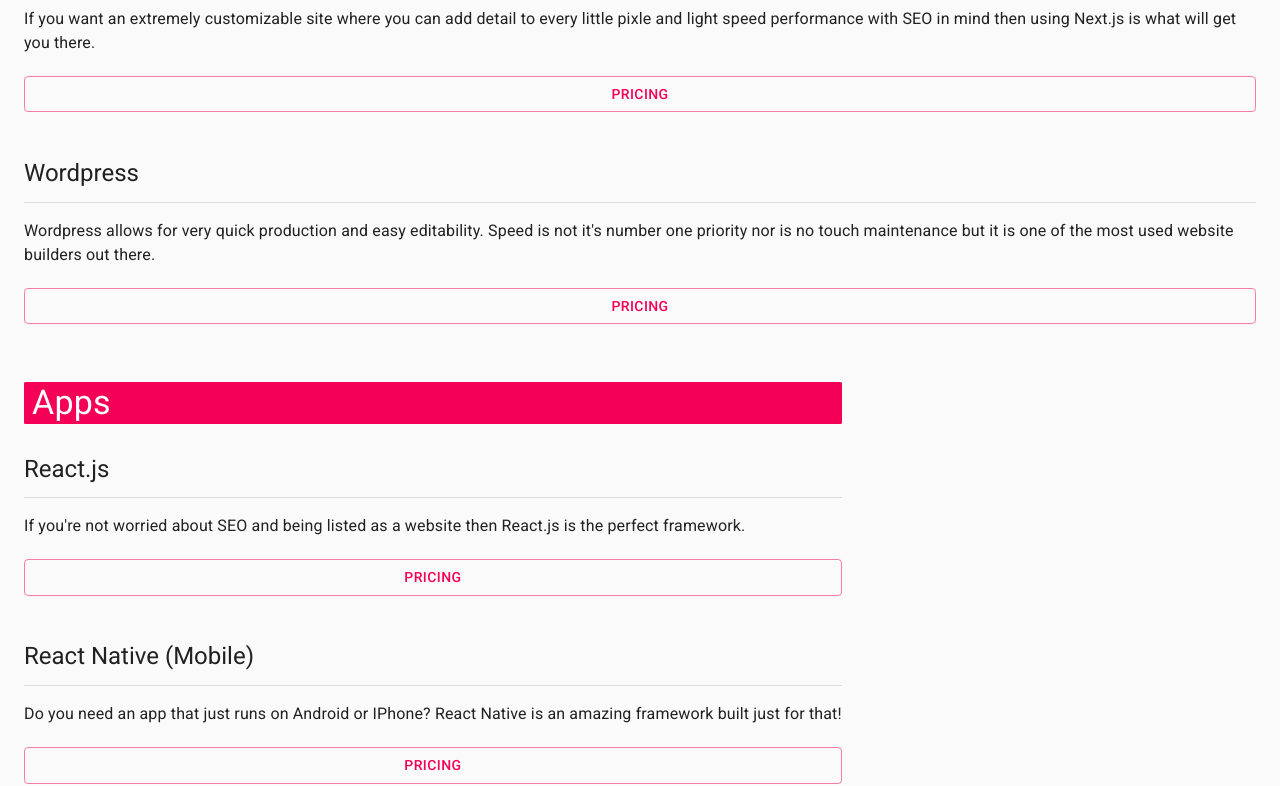
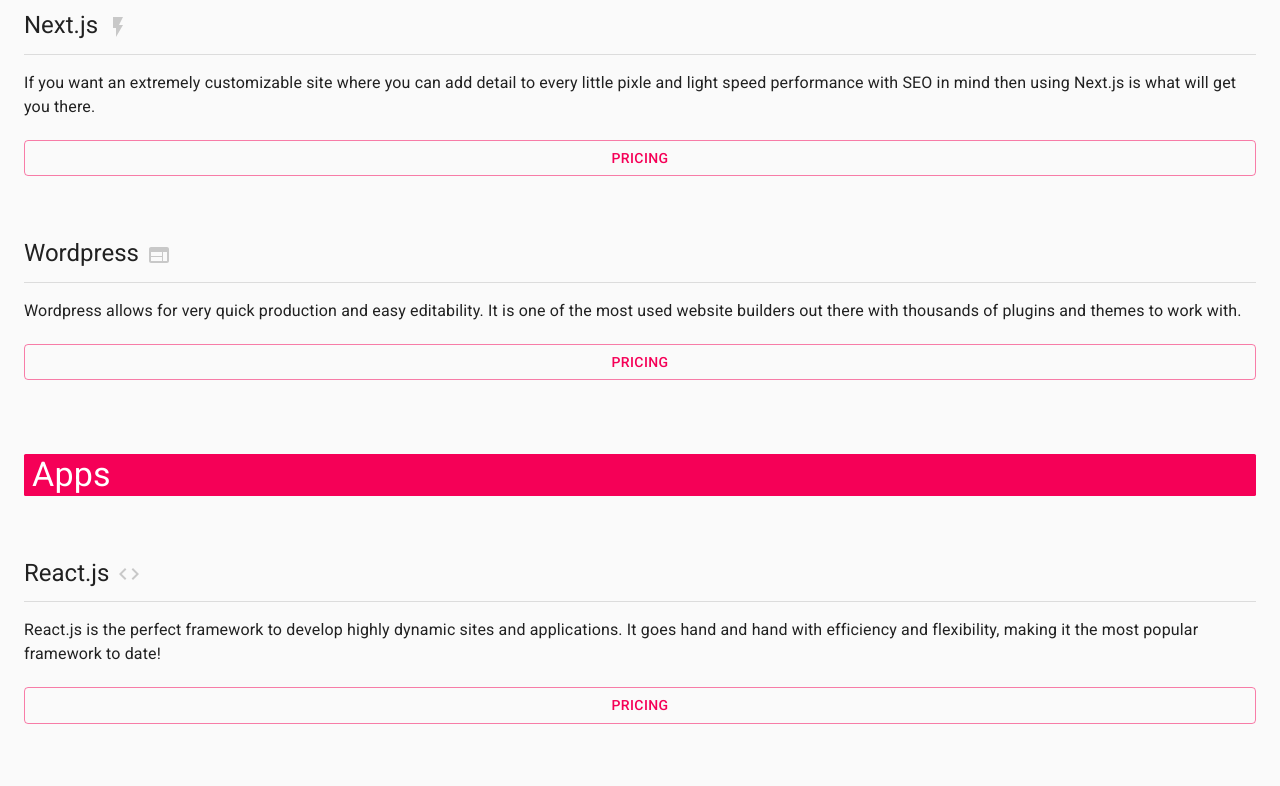
Before and after one commit to benzend/nextjs_my-website, a Next.js app: page / in a window 1280 px wide. Shown: the part 1060-1846 px from the top of the page. Built offline with nearby package versions, Linux system fonts and the light colour scheme.

Commit message:
Edited Wording and Animation Transitions

```diff
--- a/components/home-components/HomeHeader.tsx
+++ b/components/home-components/HomeHeader.tsx
@@ -42,6 +42,7 @@
 
 export default function HomeHeader() {
   const classes = useStyles();
+  const loadTime = 1;
   return (
     <Box className={classes.root}>
       <Container>
@@ -50,6 +51,7 @@
             <motion.div
               initial={{ y: -50, opacity: 0 }}
               animate={{ y: 0, opacity: 1 }}
+              transition={{ delay: 0 + loadTime }}
             >
               <Typography className={classes.title} variant="h1">
                 MadeUnlinked
@@ -58,7 +60,7 @@
             <motion.div
               initial={{ x: -50, opacity: 0 }}
               animate={{ x: 0, opacity: 1 }}
-              transition={{ delay: 0.4 }}
+              transition={{ delay: 0.4 + loadTime }}
             >
               <Typography className={classes.subtitle} variant="h2">
                 Web Development Made Easy
@@ -69,7 +71,7 @@
             <motion.div
               initial={{ opacity: 0 }}
               animate={{ opacity: 1 }}
-              transition={{ delay: 1 }}
+              transition={{ delay: 1 + loadTime }}
             >
               <Typography className={classes.ctaText} variant="body1">
                 Do You Need An App Or Website?
@@ -79,7 +81,7 @@
             <motion.div
               initial={{ y: 50, opacity: 0 }}
               animate={{ y: 0, opacity: 1 }}
-              transition={{ delay: 1.4 }}
+              transition={{ delay: 1.4 + loadTime }}
             >
               <Button fullWidth variant="contained" color="secondary">
                 <Link href="/contact">Click Here</Link>
--- a/components/home-components/HomeNav.tsx
+++ b/components/home-components/HomeNav.tsx
@@ -17,6 +17,7 @@
 import ListItemText from "@material-ui/core/ListItemText";
 import { Home, Work, ContactMail } from "@material-ui/icons";
 import { Button } from "@material-ui/core";
+import { motion } from "framer-motion";
 
 const drawerWidth = 240;
 
@@ -112,6 +113,12 @@
 
   return (
     <div className={root}>
+      <motion.div
+        style={{ width: "100vw" }}
+        initial={{ y: -100 }}
+        animate={{ y: 0 }}
+        transition={{ delay: 0.3, duration: 1 }}
+      >
         <CssBaseline />
         <AppBar
           position="fixed"
@@ -190,6 +197,7 @@
             </button>
           </List>
         </Drawer>
+      </motion.div>
     </div>
   );
 };
--- a/components/home-components/HomeServices.tsx
+++ b/components/home-components/HomeServices.tsx
@@ -5,6 +5,14 @@
   Typography,
   makeStyles,
 } from "@material-ui/core";
+import {
+  Code,
+  DesktopMac,
+  FlashOn,
+  School,
+  StayCurrentPortrait,
+  Web,
+} from "@material-ui/icons";
 import { ServiceContainer } from "./ServiceContainer";
 
 const useStyles = makeStyles((theme) => ({
@@ -22,6 +30,7 @@
     background: theme.palette.secondary.main,
     borderRadius: ".1rem",
     padding: "0 .5rem",
+    marginTop: "2rem",
     color: theme.palette.secondary.contrastText,
   },
 }));
@@ -44,15 +53,23 @@
             <Typography className={secondaryTitle} variant="h4" component="h3">
               Websites
             </Typography>
-            <ServiceContainer title="Next.js" link="/next-pricing">
+            <ServiceContainer
+              title="Next.js"
+              link="/next-pricing"
+              Icon={FlashOn}
+            >
               If you want an extremely customizable site where you can add
               detail to every little pixle and light speed performance with SEO
               in mind then using Next.js is what will get you there.
             </ServiceContainer>
-            <ServiceContainer title="Wordpress" link="/wordpress-pricing">
+            <ServiceContainer
+              title="Wordpress"
+              link="/wordpress-pricing"
+              Icon={Web}
+            >
               Wordpress allows for very quick production and easy editability.
-              Speed is not it's number one priority nor is no touch maintenance
-              but it is one of the most used website builders out there.
+              It is one of the most used website builders out there with
+              thousands of plugins and themes to work with.
             </ServiceContainer>
           </Box>
         </Grid>
@@ -61,16 +78,24 @@
             <Typography className={secondaryTitle} variant="h4" component="h3">
               Apps
             </Typography>
-            <ServiceContainer title="React.js" link="/react-pricing">
-              If you're not worried about SEO and being listed as a website then
-              React.js is the perfect framework.
+            <ServiceContainer
+              title="React.js"
+              link="/react-pricing"
+              Icon={Code}
+            >
+              React.js is the perfect framework to develop highly dynamic sites
+              and applications. It goes hand and hand with efficiency and
+              flexibility, making it the most popular framework to date!
             </ServiceContainer>
             <ServiceContainer
               title="React Native (Mobile)"
               link="/react-native-pricing"
+              Icon={StayCurrentPortrait}
             >
               Do you need an app that just runs on Android or IPhone? React
-              Native is an amazing framework built just for that!
+              Native is an amazing framework built just for that! React Native
+              uses React as its backbone making it very powerful and gives your
+              app the options to do whatever it wants.
             </ServiceContainer>
           </Box>
         </Grid>
@@ -82,10 +107,12 @@
             <ServiceContainer
               title="Web Development"
               link="/mentorship-pricing"
+              Icon={School}
             >
               Since working with HTML, CSS, JavaScript and React is what I do
               for a living, I also offer mentorship services in any of these
-              areas!
+              areas! I provide high quality instructoring making sure that you
+              know exactly what you are doing.
             </ServiceContainer>
           </Box>
         </Grid>
--- a/components/home-components/ServiceContainer.tsx
+++ b/components/home-components/ServiceContainer.tsx
@@ -4,18 +4,21 @@
   Button,
   Divider,
   makeStyles,
+  SvgIconTypeMap,
   Typography,
 } from "@material-ui/core";
+import { OverridableComponent } from "@material-ui/core/OverridableComponent";
 
 interface IServiceContainer {
   title: string;
   children: string;
   link: string;
+  Icon: OverridableComponent<SvgIconTypeMap<{}, "svg">>;
 }
 
 const useStyles = makeStyles({
   root: {
-    padding: "1rem 0",
+    padding: "3rem 0 0 0",
   },
   titleStyle: {
     padding: ".8rem 0",
@@ -23,19 +26,28 @@
   textStyle: {
     padding: "1rem 0 1.3rem",
   },
+  icon: {
+    color: "#0003",
+  },
 });
 
 export const ServiceContainer = ({
   title,
   link,
   children,
+  Icon,
 }: IServiceContainer) => {
-  const { root, titleStyle, textStyle } = useStyles();
+  const { root, titleStyle, textStyle, icon } = useStyles();
   return (
     <Box className={root}>
-      <Typography className={titleStyle} variant="h5" component="h4">
-        {title}
-      </Typography>
+      <Box display="flex" alignItems="center">
+        <Typography className={titleStyle} variant="h5" component="h4">
+          {title}
+        </Typography>
+        <Box justifyItems="center" justifyContent="center" ml={1} mt={1}>
+          <Icon className={icon} />
+        </Box>
+      </Box>
       <Divider />
       <Typography className={textStyle} variant="body1">
         {children}
```
Lines whose indentation alone changed are shown as unchanged.
